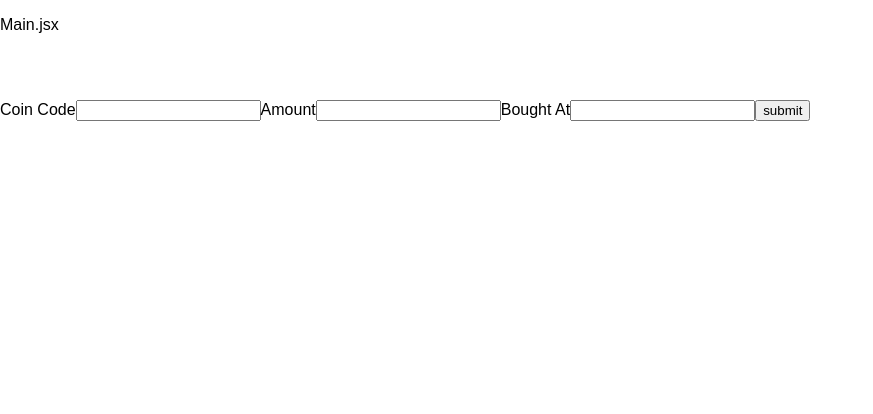
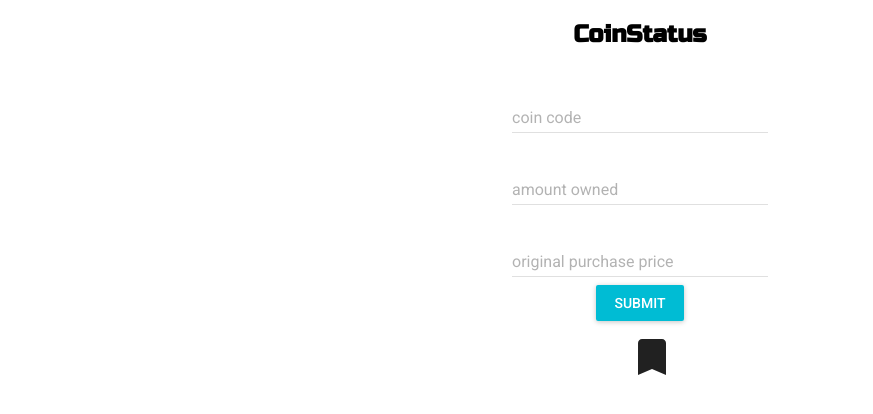
Before and after one commit to jfhinchcliffe/cryptostatus, a React (Create React App) app: page / in a window 1280 px wide. Shown: the top 414 px of the page, without its empty margins (0-873 px from the left). Built offline with nearby package versions, Linux system fonts and the light colour scheme.

Commit message:
Added Material styling and other minor changes

```diff
--- a/package.json
+++ b/package.json
@@ -4,6 +4,7 @@
   "private": true,
   "dependencies": {
     "axios": "^0.17.1",
+    "material-ui": "^0.20.0",
     "react": "^16.2.0",
     "react-dom": "^16.2.0",
     "react-scripts": "1.0.17"
--- a/public/index.html
+++ b/public/index.html
@@ -10,6 +10,7 @@
     -->
     <link rel="manifest" href="%PUBLIC_URL%/manifest.json">
     <link rel="shortcut icon" href="%PUBLIC_URL%/favicon.ico">
+    <link href="https://fonts.googleapis.com/css?family=Roboto:300,400,500|Russo+One" rel="stylesheet">
     <!--
       Notice the use of %PUBLIC_URL% in the tags above.
       It will be replaced with the URL of the `public` folder during the build.
--- a/src/App.css
+++ b/src/App.css
@@ -1,5 +1,5 @@
 .App {
   display: grid;
   grid-template-columns: auto;
-  grid-template-rows: 100px 100px auto;
+  grid-template-rows: 100px 500px auto;
 }
--- a/src/App.js
+++ b/src/App.js
@@ -1,4 +1,5 @@
 import React, { Component } from 'react';
+import MuiThemeProvider from 'material-ui/styles/MuiThemeProvider';
 import './App.css';
 
 import Main from './components/main'
@@ -7,7 +8,9 @@ class App extends Component {
   render() {
     return (
       <div className="App">
-        <Main />
+        <MuiThemeProvider>
+          <Main />
+        </MuiThemeProvider>
       </div>
     );
   }
--- /dev/null
+++ b/src/components/Main.css
@@ -0,0 +1,8 @@
+.Main .header {
+  font-family: 'Russo One';
+  text-align: center;
+}
+
+.Main .toggle {
+  text-align: center;
+}
--- a/src/components/coin/Coin.css
+++ b/src/components/coin/Coin.css
@@ -1,3 +1,16 @@
+.profit {
+  color: green;
+}
+
+.loss {
+  color: red;
+}
+
+.Coin ul {
+  list-style: none;
+  align-content: center;
+}
+
 .spinner {
   margin: 100px auto;
   width: 40px;
--- a/src/components/coin/coin.jsx
+++ b/src/components/coin/coin.jsx
@@ -52,12 +52,16 @@ class Coin extends Component {
 
 
   render() {
+
+
     const {
       current_value,
       initial_value,
       profit,
       loaded
     } = this.state
+
+    const textColor = profit < 0 ? 'loss' : 'profit'
 
     const {
       amount,
@@ -70,12 +74,13 @@ class Coin extends Component {
     </div>
 
     const coinInformation = <div className="Coin">
-      <h2>{coin_code} x {amount}</h2>
-      <ul>
-        <li>Initial Cost: AU$ {initial_value.toFixed(2)}</li>
-        <li>Current Value: AU$ {current_value.toFixed(2)}</li>
-      </ul>
-      <h3>Profit: AU$ {profit.toFixed(2)}</h3>
+      <h2>{amount} x {coin_code}</h2>
+        <p>
+          Initial Cost: AU$ {initial_value.toFixed(2)}
+          <br/>
+          Current Value: AU$ {current_value.toFixed(2)}
+        </p>
+      <h3 className={textColor}>Profit: AU$ {profit.toFixed(2)}</h3>
     </div>
 
     return ( !loaded ? loading : coinInformation );
--- /dev/null
+++ b/src/components/form/Form.css
@@ -0,0 +1,9 @@
+.Form {
+  width: 100%;
+  text-align: center;
+}
+
+.Coins {
+  width: 100%;
+  text-align: center;
+}
--- a/src/components/form/form.jsx
+++ b/src/components/form/form.jsx
@@ -1,4 +1,8 @@
 import React, { Component } from 'react';
+import TextField from 'material-ui/TextField'
+import RaisedButton from 'material-ui/RaisedButton'
+
+import './Form.css'
 
 class Form extends Component {
   constructor(props) {
@@ -29,19 +33,31 @@ class Form extends Component {
     return (
       <div className="Form">
         <form onSubmit={this.handleSubmit}>
-          <label>
-            Coin Code
-            <input id="coin_code" type="text" value={this.state.coin_code} onChange={this.handleChange} />
-          </label>
-          <label>
-            Amount
-            <input id="amount" type="text" value={this.state.amount} onChange={this.handleChange} />
-          </label>
-          <label>
-            Bought At
-            <input id="bought_at" type="text" value={this.state.bought_at} onChange={this.handleChange} />
-          </label>
-          <input type="submit" value="submit" />
+          <TextField
+            hintText='eg. BTC'
+            floatingLabelText='coin code'
+            id="coin_code"
+            value={this.state.coin_code}
+            onChange={this.handleChange}
+          />
+          <br/>
+          <TextField
+            hintText='eg. 100'
+            floatingLabelText='amount owned'
+            id="amount"
+            value={this.state.amount}
+            onChange={this.handleChange}
+          />
+          <br/>
+          <TextField
+            hintText='eg. 2000'
+            floatingLabelText='original purchase price'
+            id="bought_at"
+            value={this.state.bought_at}
+            onChange={this.handleChange}
+          />
+          <br/>
+          <RaisedButton label="Submit" type="submit" primary={true} />
         </form>
       </div>
     );
--- a/src/components/main.jsx
+++ b/src/components/main.jsx
@@ -1,16 +1,23 @@
 import React, { Component } from 'react';
+import './Main.css'
 
 import Form from './form/form'
 import Coin from './coin/coin'
+
+import IconButton from 'material-ui/IconButton';
+import ActionTurnedIn from 'material-ui/svg-icons/action/turned-in';
+import ActionTurnedInNot from 'material-ui/svg-icons/action/turned-in-not';
 
 class Main extends Component {
   constructor(props) {
     super(props)
     this.state = {
-      coins: []
+      coins: [],
+      form_open: true
     }
 
     this.addCoin = this.addCoin.bind(this)
+    this.toggleFormOpen = this.toggleFormOpen.bind(this)
   }
 
   addCoin(coin) {
@@ -25,13 +32,38 @@ class Main extends Component {
     }))
   }
 
+  toggleFormOpen() {
+    this.setState(prevState => ({
+      form_open: !prevState.form_open
+    }))
+  }
+
+
+
   render() {
-    let coins = this.state.coins.map((coin) =>  <Coin key={coin.coin_code} coin={coin}/>)
+
+    const styles = { width: 48, height: 48 }
+
+    const form_toggle = (
+      <div className="toggle">
+        <IconButton iconStyle={ styles }>
+          { this.state.form_open ? <ActionTurnedIn onClick={this.toggleFormOpen}/> : <ActionTurnedInNot onClick={this.toggleFormOpen} /> }
+        </IconButton>
+      </div>
+    )
+
+    const coins = this.state.coins.map((coin, index) =>  <Coin key={`${index}-${coin.coin_code}`} coin={coin}/>)
+
+    const form = this.state.form_open ? <Form addCoin={this.addCoin} /> : ''
+
     return (
-      <div className="App">
-        <p>Main.jsx</p>
-        <Form addCoin={this.addCoin} />
-        {coins}
+      <div className="Main">
+        <h2 className="header">CoinStatus</h2>
+        { form }
+        { form_toggle }
+        <div className="Coins">
+          {coins}
+        </div>
       </div>
     );
   }
```
Also changed, not shown: 2 other files (tests, documents, lock files or other folders).
